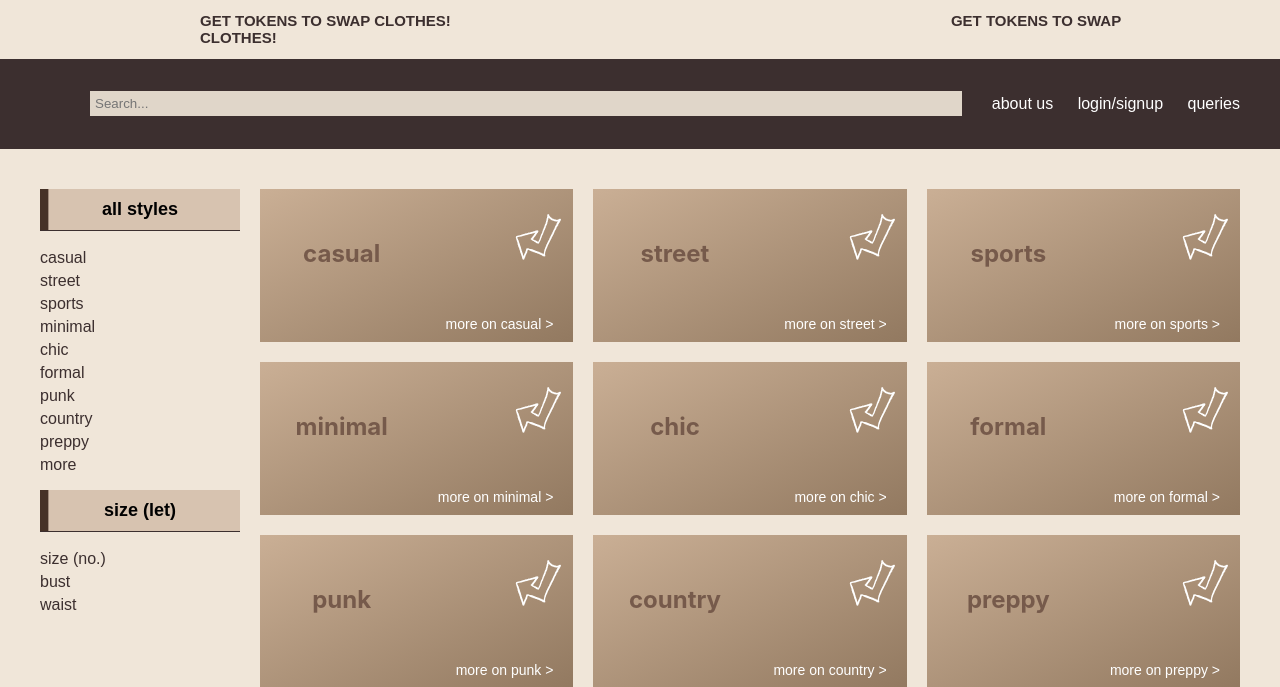
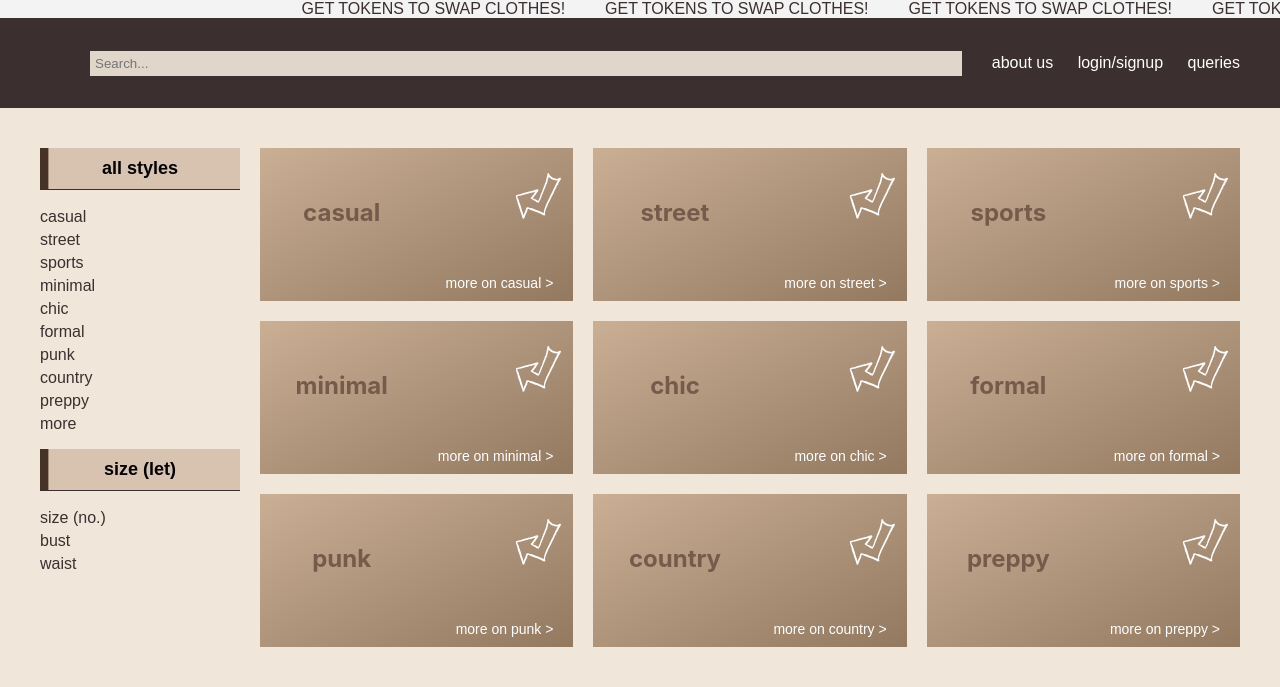
Before and after one commit to vnydl0015/swolah-website, a Flask app: page /preferences in a window 1280 px wide. Shown: the top 687 px of the page. Run offline with Flask 3, Linux system fonts and the light colour scheme.

Commit message:
Update preferences.html

```diff
--- a/SWOLAH/templates/preferences.html
+++ b/SWOLAH/templates/preferences.html
@@ -256,11 +256,44 @@
     margin-right: 10px;
     margin-top:4px;
 }
+
+.text-slider {
+    width: 100%; /* or any specific width */
+    overflow: hidden; /* Hide text that is outside the container */
+    position: relative;
+    background-color: #f3f3f3; /* Optional: background color for visibility */
+}
+
+.text-track {
+    display: flex;
+    width: 200%; /* This should be set to the total width of all text items */
+    animation: slide 30s linear infinite; /* Increase the duration for slower speed */
+}
+
+.text-track span {
+    display: inline-block;
+    white-space: nowrap; /* Prevent text from wrapping */
+    padding: 0 20px; /* Add padding if needed */
+}
+
+@keyframes slide {
+    0% {
+        transform: translateX(0);
+    }
+    100% {
+        transform: translateX(50%); /* Adjust to the width of the text container */
+    }
+}
     </style>
 </head>
 <body>
-    <div class="top-banner">
-        <h2>GET TOKENS TO SWAP CLOTHES!<span style="margin-left: 500px;"></span>GET TOKENS TO SWAP CLOTHES!</h2>
+    <div class="text-slider">
+        <div class="text-track">
+            <span>GET TOKENS TO SWAP CLOTHES!</span>
+            <span>GET TOKENS TO SWAP CLOTHES!</span>
+            <span>GET TOKENS TO SWAP CLOTHES!</span>
+            <span>GET TOKENS TO SWAP CLOTHES!</span>
+        </div>
     </div>
     <header>
         <nav class="container">
```
